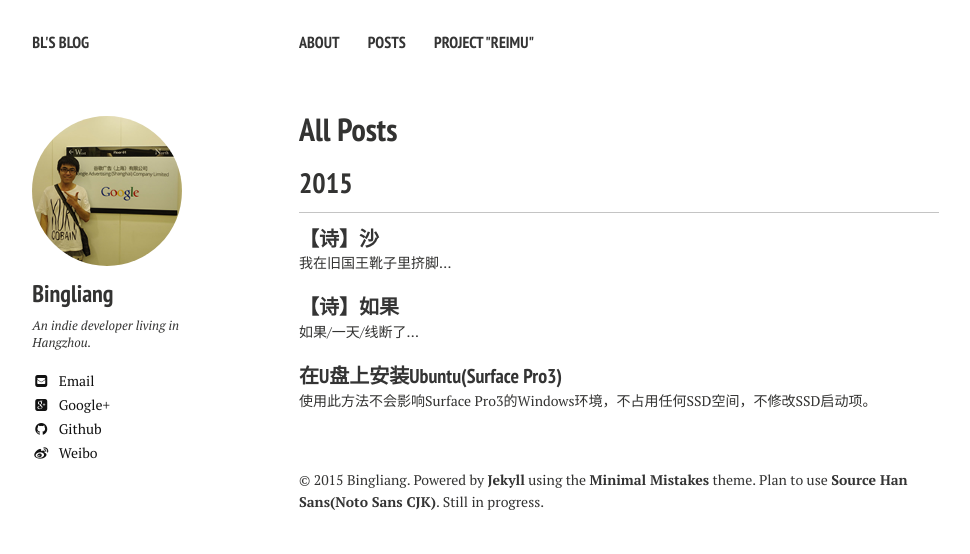
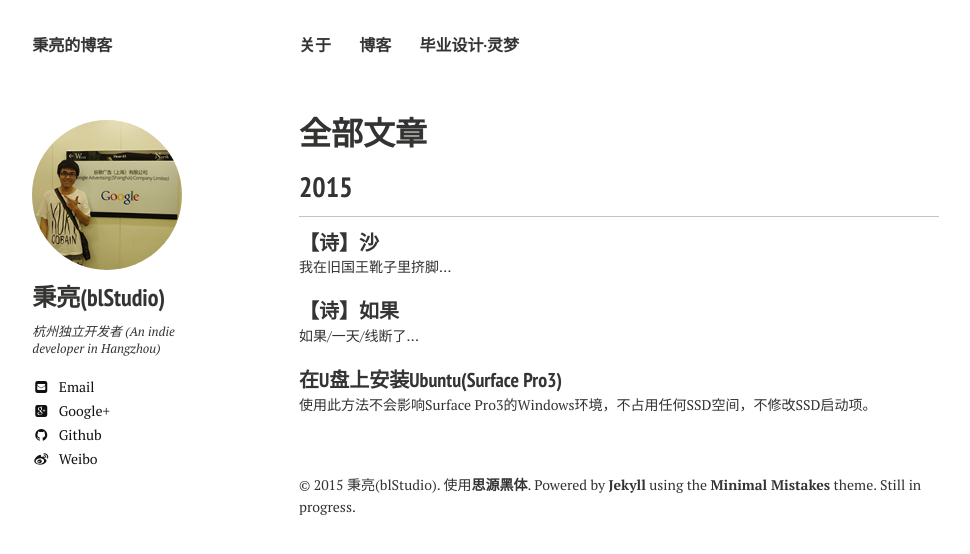
Before and after one commit to bingliang-zh/blog, a Jekyll site: the page built from posts/index.md, in a window 1280 px wide. Shown: the top 554 px of the page, without its empty margins (21-991 px from the left). Built offline with Jekyll 4.4.1, drawn with Linux system fonts in a browser that asks for light colours; nearby versions of some CDN libraries.

Commit message:
修改一些英文

```diff
--- a/_config.yml
+++ b/_config.yml
@@ -1,6 +1,6 @@
 # Site wide configuration
 
-title:            bl's blog
+title:            秉亮的博客
 locale:           zh_CN
 url:              http://thatblstudio.github.io/blog
 # url:              http://localhost:4000
@@ -26,9 +26,9 @@ kramdown:
 
 # Site owner
 owner:
-  name: Bingliang
+  name: 秉亮(blStudio)
   avatar: bio-photo.jpg
-  bio: "An indie developer living in Hangzhou."
+  bio: "杭州独立开发者\n(An indie developer in Hangzhou)"
   email: bl_indie@qq.com
   disqus-shortname:
   twitter: #username
--- a/_data/navigation.yml
+++ b/_data/navigation.yml
@@ -1,12 +1,12 @@
 # Site navigation links
 
-- title: About
+- title: 关于
   url: /about/
 
-- title: Posts
+- title: 博客
   url: /posts/
 
-- title: Project "reimu"
+- title: 毕业设计·灵梦
   url: https://github.com/thatblstudio/reimu
 
 # - title: Theme Setup
--- a/_includes/_footer.html
+++ b/_includes/_footer.html
@@ -12,4 +12,4 @@
 </div><!-- /.google-ads -->
 {% endif %}
 
-<span>&copy; {{ site.time | date: '%Y' }} {{ site.owner.name }}. Powered by <a style="font-weight: bold" href="http://jekyllrb.com" rel="nofollow">Jekyll</a> using the <a style="font-weight: bold" href="http://mademistakes.com/minimal-mistakes/" rel="nofollow">Minimal Mistakes</a> theme. Plan to use <a style="font-weight: bold" href="https://en.wikipedia.org/wiki/Source_Han_Sans">Source Han Sans(Noto Sans CJK)</a>. Still in progress. </span>
+<span>&copy; {{ site.time | date: '%Y' }} {{ site.owner.name }}. 使用<a style="font-weight: bold" href="https://github.com/adobe-fonts/source-han-sans/raw/release/OTF/SourceHanSansSC.zip">思源黑体</a>. Powered by <a style="font-weight: bold" href="http://jekyllrb.com" rel="nofollow">Jekyll</a> using the <a style="font-weight: bold" href="http://mademistakes.com/minimal-mistakes/" rel="nofollow">Minimal Mistakes</a> theme. Still in progress. </span>
--- a/_layouts/home.html
+++ b/_layouts/home.html
@@ -33,7 +33,7 @@
     {% include _author-bio.html %}
   </div>
   <div id="index">
-    <h3><a href="{{ site.url}}/posts/">Recent Posts</a></h3>
+    <h3><a href="{{ site.url}}/posts/">最近更新</a></h3>
     {% for post in site.posts limit:5 %}
     <article>
       {% if post.link %}
--- a/posts/index.md
+++ b/posts/index.md
@@ -1,5 +1,5 @@
 ---
 layout: post-index
-title: All Posts
+title: 全部文章
 excerpt: "A List of Posts"
 ---
```
